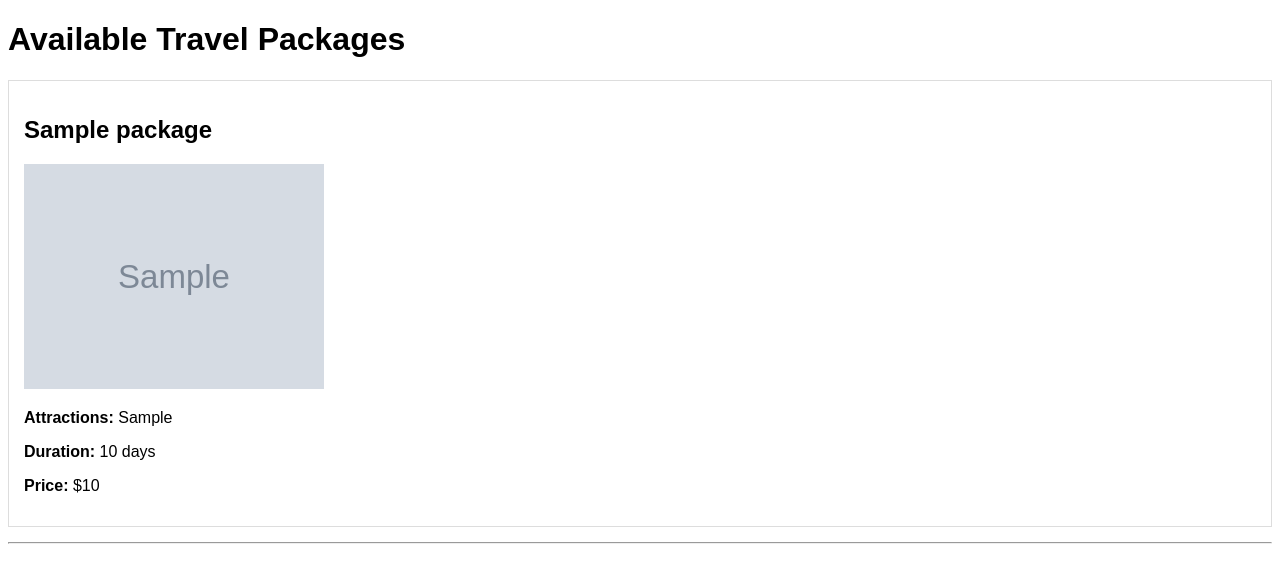
After one commit to Sowmika-Arul/Tourism, a Flask app: page /places in a window 1280 px wide. The commit adds this page. Shown: the top 583 px of the page. Run offline with Flask 3, Linux system fonts and the light colour scheme; tables that the repository leaves empty or names only in its code hold one stand-in row (values such as "Sample post"); grey boxes marked "Sample" are stand-in pictures.

Commit message:
places added

```diff
--- a/app.py
+++ b/app.py
@@ -1,5 +1,4 @@
-from flask import Flask, render_template, request, redirect, url_for, session
-from flask_login import current_user
+from flask import Flask, render_template
 import mysql.connector
 import secrets
 
@@ -19,11 +18,26 @@ config = {
 def get_db_connection():
     return mysql.connector.connect(**config)
 
-# Route to display login form
+# Fetch travel package data from the database
+def get_travel_packages():
+    connection = get_db_connection()
+    cursor = connection.cursor()
+    query = "SELECT destination_name, image_url, highlights, total_days, amount FROM travel_packages"
+    cursor.execute(query)
+    packages = cursor.fetchall()  # Fetch all rows from travel_packages table
+    cursor.close()
+    connection.close()
+    return packages
+
 @app.route('/')
-def login():
+def index():
     return render_template('index.html')
 
+# Route to display travel packages
+@app.route('/places')
+def show_travel_packages():
+    travel_packages = get_travel_packages()  # Fetch data from the DB
+    return render_template('places.html', packages=travel_packages)  # Pass data to the template
 
 if __name__ == '__main__':
     app.run(debug=True)
--- /dev/null
+++ b/templates/places.html
@@ -0,0 +1,45 @@
+<!DOCTYPE html>
+<html lang="en">
+<head>
+    <meta charset="UTF-8">
+    <meta name="viewport" content="width=device-width, initial-scale=1.0">
+    <title>Travel Packages</title>
+    <style>
+        body {
+            font-family: Arial, sans-serif;
+        }
+        .package {
+            border: 1px solid #ddd;
+            padding: 15px;
+            margin: 15px 0;
+        }
+        .package img {
+            max-width: 100%;
+            height: auto;
+        }
+        .details {
+            margin-top: 10px;
+        }
+    </style>
+</head>
+<body>
+
+<h1>Available Travel Packages</h1>
+
+<div>
+    {% for package in packages %}
+    <div class="package">
+        <h2>{{ package[0] }}</h2> <!-- City name -->
+        <img src="{{ package[1] }}" alt="{{ package[0] }} image" width="300"> <!-- Image URL -->
+        <div class="details">
+            <p><strong>Attractions:</strong> {{ package[2] }}</p> <!-- Attractions -->
+            <p><strong>Duration:</strong> {{ package[3] }} days</p> <!-- Number of days -->
+            <p><strong>Price:</strong> ${{ package[4] }}</p> <!-- Price -->
+        </div>
+    </div>
+    <hr>
+    {% endfor %}
+</div>
+
+</body>
+</html>
```
Also changed, not shown: templates/booking.html (deleted), templates/index.html (line endings or trailing spaces).
